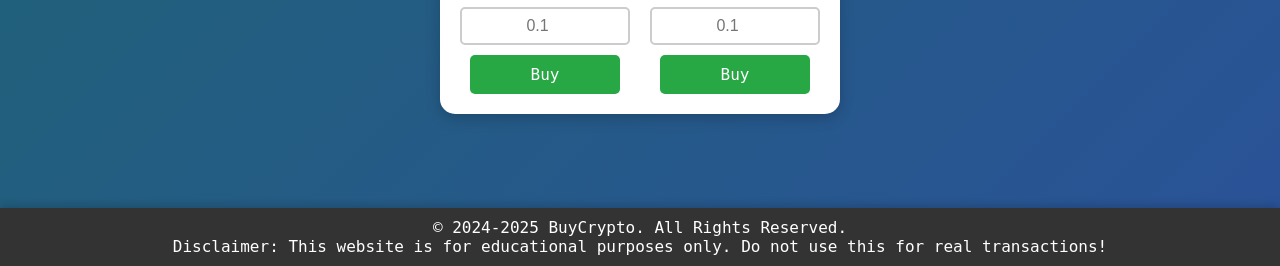
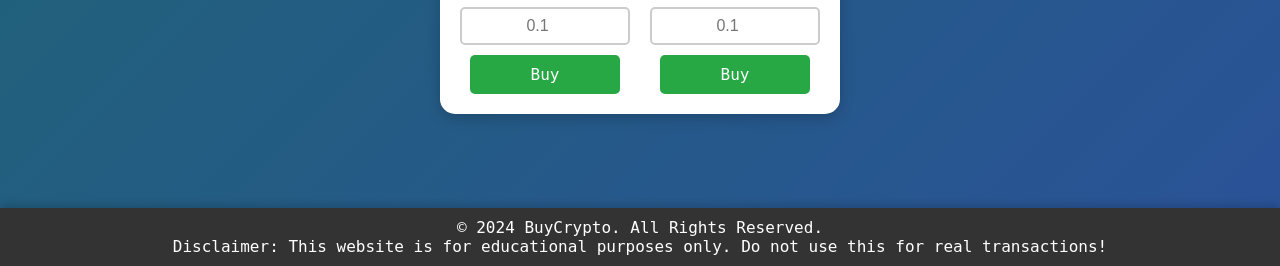
Before and after one commit to pereira0x/AGISIT-Project, a plain HTML site: page src/frontend/index.html in a window 1280 px wide. Shown: the part 534-800 px from the top of the page. Drawn offline with nearby package versions, Linux system fonts and the light colour scheme.

```diff
--- a/src/frontend/index.html
+++ b/src/frontend/index.html
@@ -43,7 +43,7 @@
     </div>
 
     <footer>
-        <p>© 2024-2025 BuyCrypto. All Rights Reserved.</p>
+        <p>© 2024 BuyCrypto. All Rights Reserved.</p>
         <p>Disclaimer: This website is for educational purposes only. Do not use this for real transactions!</p>
     </footer>
 </body>
```
Also changed, not shown: 1 other file.
